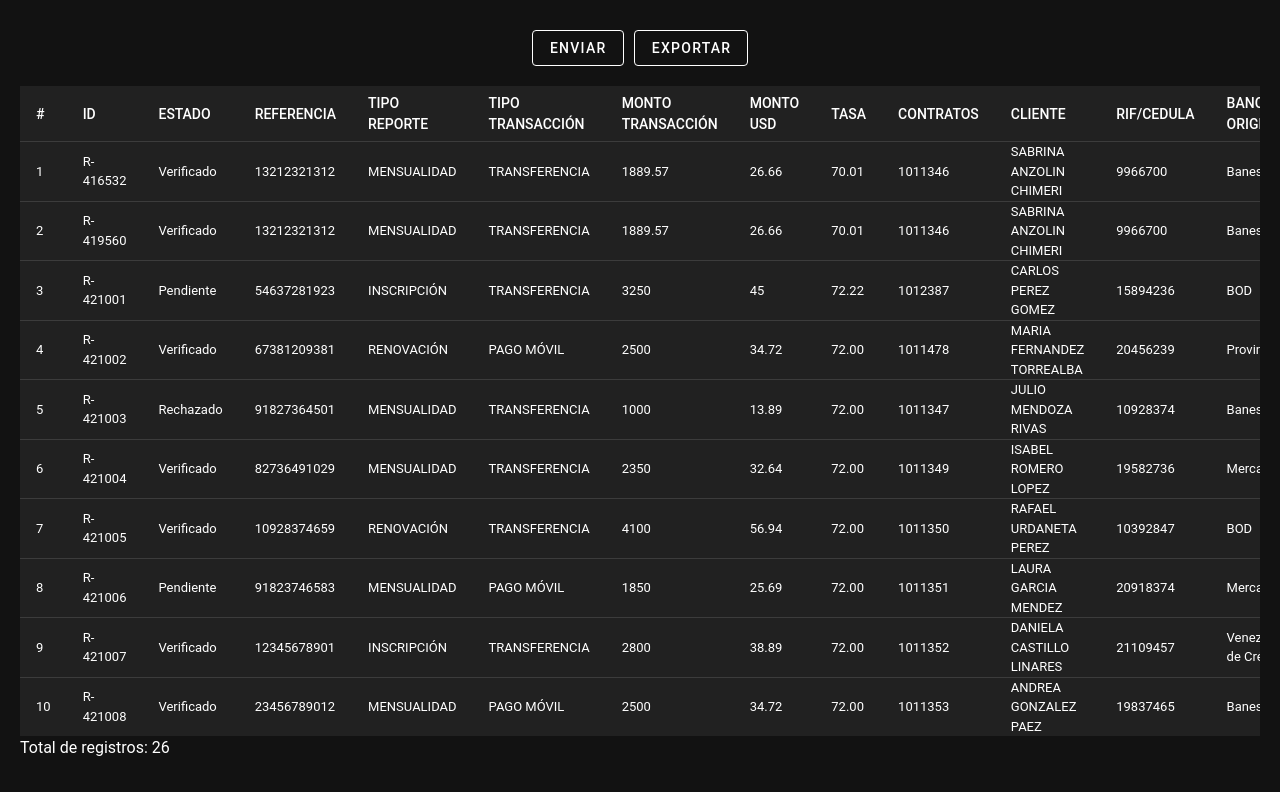
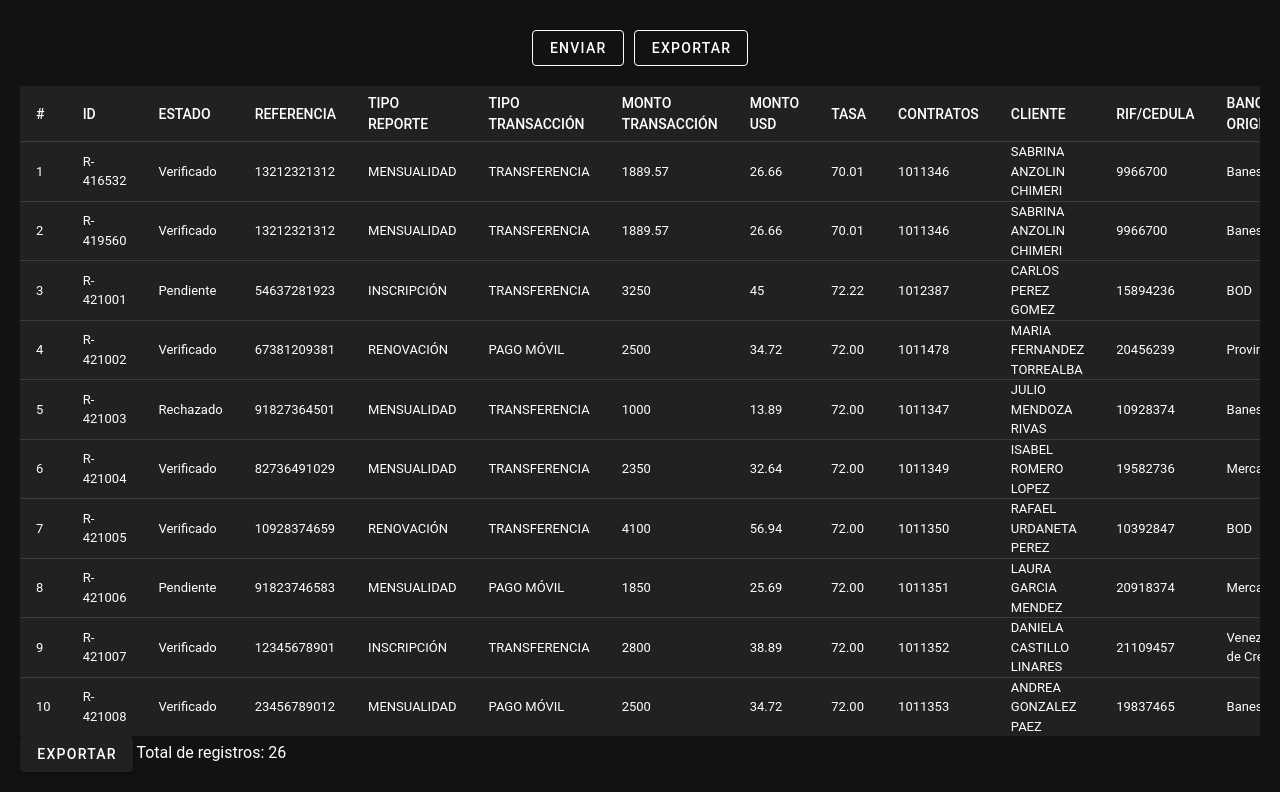
Before and after one commit to Buff4AurelionSol/cloud-hub-js, a Vue app in the folder cloudhub/: page / in a window 1280 px wide. Shown: the part 279-1071 px from the top of the page. Built offline with nearby package versions, Linux system fonts and the light colour scheme; a small style sheet from the web is missing.

Commit message:
feat: add export to excel functionality

```diff
--- a/cloudhub/src/components/Table.vue
+++ b/cloudhub/src/components/Table.vue
@@ -1,6 +1,8 @@
 <script setup>
   import {reports} from '@/stores/const'
   import DetailsIcon from '@/pics/visible.png'
+  import * as XLSX from 'xlsx'
+
     const props = defineProps({
       indexState:{
         type: Number,
@@ -24,6 +26,21 @@
       }
     })
 
+    function handleExport() {
+      const fileName = prompt('Introduce el nombre del archivo Excel:', 'Reporte');
+      if (!fileName) return; // Si el usuario cancela o deja vacío, no hace nada
+      exportTable(sortedAndFilteredData.value, fileName);
+    }
+
+
+    function exportTable(data, name){
+      const workSheet = XLSX.utils.json_to_sheet(data);
+      const workBook = XLSX.utils.book_new();
+      XLSX.utils.book_append_sheet(workBook, workSheet, name, true)
+      XLSX.writeFile(workBook, name +=".xlsx")
+    }
+
+
     const sortedAndFilteredData = computed(() => {
       let data = reports.slice(0, props.indexState).filter(report => {
         const transactionMatch = props.transactions.length === 0 || props.transactions.includes('TODOS') ||
@@ -36,7 +53,6 @@
           return transactionMatch && searchMatch;
       }
        );
-
 
 
       let sortedData;
@@ -130,6 +146,8 @@
             <h2>No se encontraron registros</h2>
       </div>
       <footer>
+       <v-btn @click="handleExport">Exportar</v-btn>
+
         Total de registros: {{reports.length}}
       </footer>
   </div>
```
